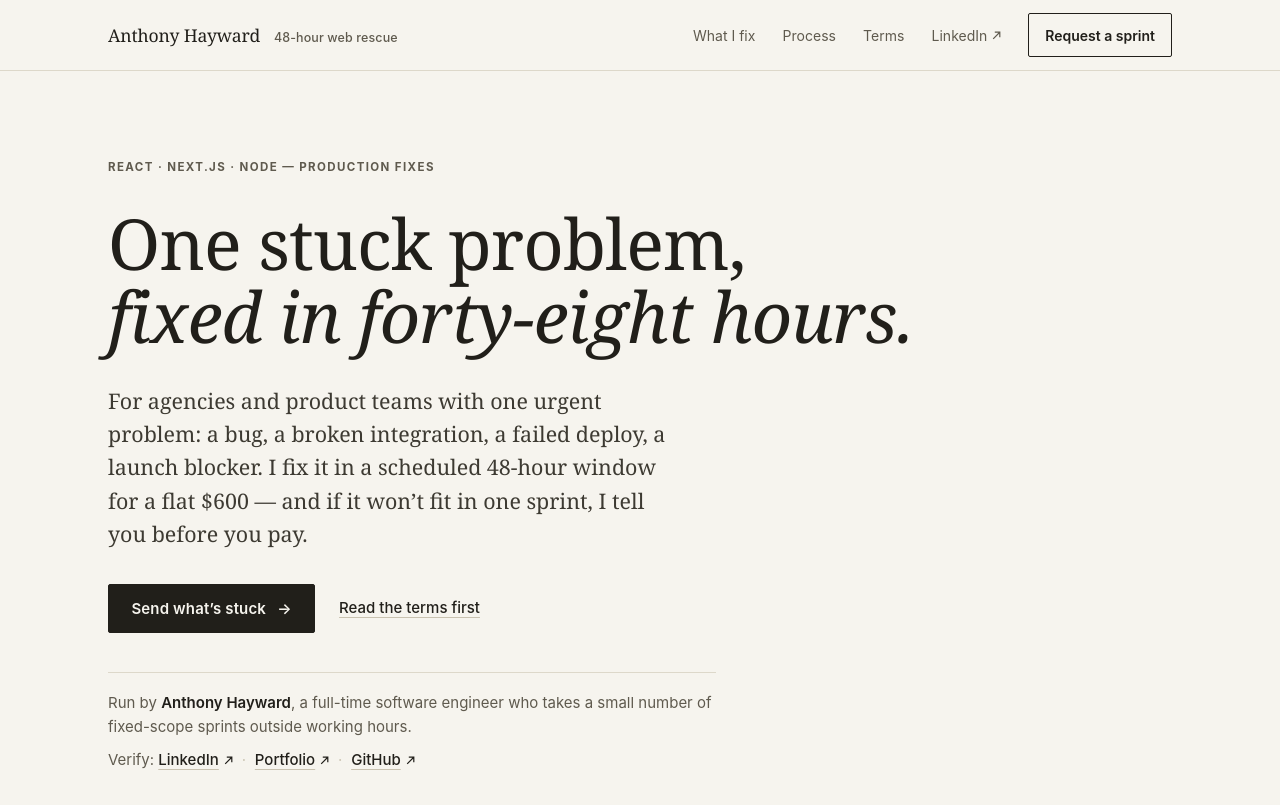
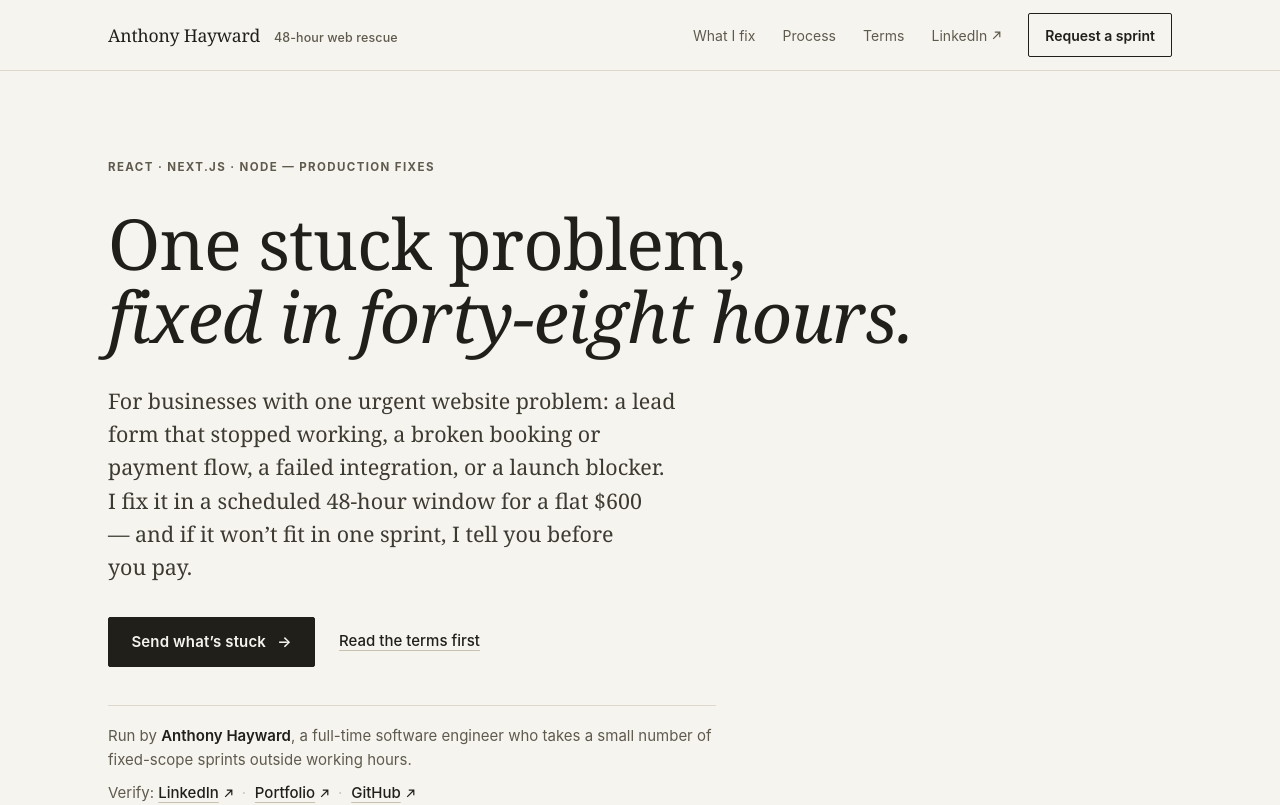
Before and after one commit to small-cactus/web-rescue, a Next.js app: page / in a window 1280 px wide. Shown: the top 805 px of the page. Built offline with nearby package versions, Linux system fonts and the light colour scheme.

Commit message:
Target owner-operated website fixes

```diff
--- a/app/page.tsx
+++ b/app/page.tsx
@@ -100,8 +100,8 @@ const answers = [
     a: "No. The whole flow is written: your form, my scope, the delivery notes. Expect replies in the evening and on weekends, in writing. If you’d rather talk one through, ask.",
   },
   {
-    q: "Can this be white-label for your client work?",
-    a: "Yes. I can work quietly in your repository, deliver the fix as a pull request, and let your team own the client relationship.",
+    q: "Our original developer is gone. Can you still help?",
+    a: "Usually, yes. If you control the repository, hosting, and required third-party accounts, I can assess the problem without the original developer. Send the symptom and the access you still have; I’ll tell you in writing whether it fits a sprint.",
   },
 ];
 
@@ -178,10 +178,10 @@ export default function Home() {
             One stuck problem, <em>fixed in forty-eight hours.</em>
           </h1>
           <p className="lede">
-            For agencies and product teams with one urgent problem: a bug, a broken
-            integration, a failed deploy, a launch blocker. I fix it in a scheduled
-            48-hour window for a flat $600 — and if it won’t fit in one sprint, I
-            tell you before you pay.
+            For businesses with one urgent website problem: a lead form that stopped
+            working, a broken booking or payment flow, a failed integration, or a
+            launch blocker. I fix it in a scheduled 48-hour window for a flat $600 —
+            and if it won’t fit in one sprint, I tell you before you pay.
           </p>
           <div className="heroActions">
             <a className="btn" href="#request">
```
